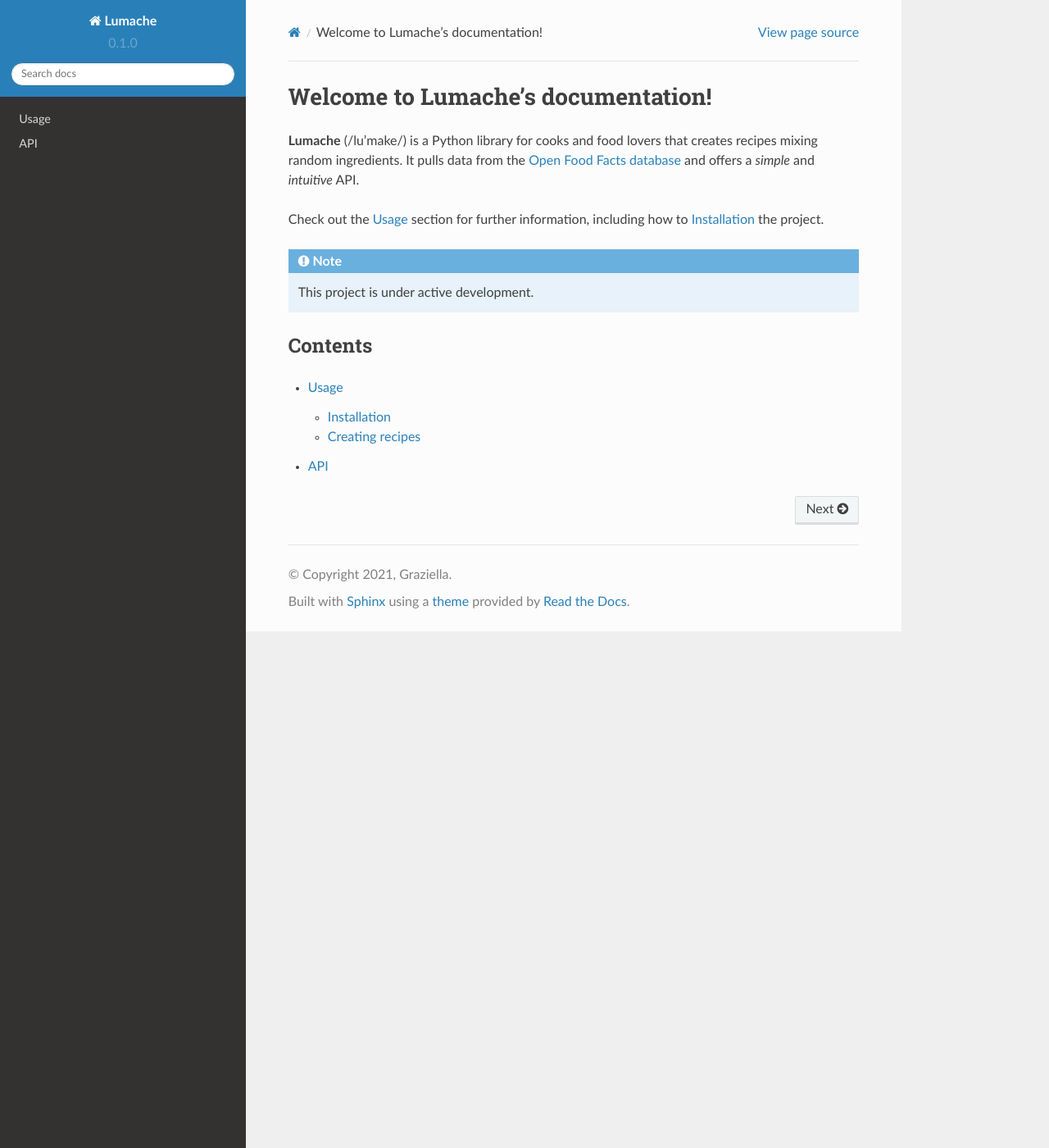
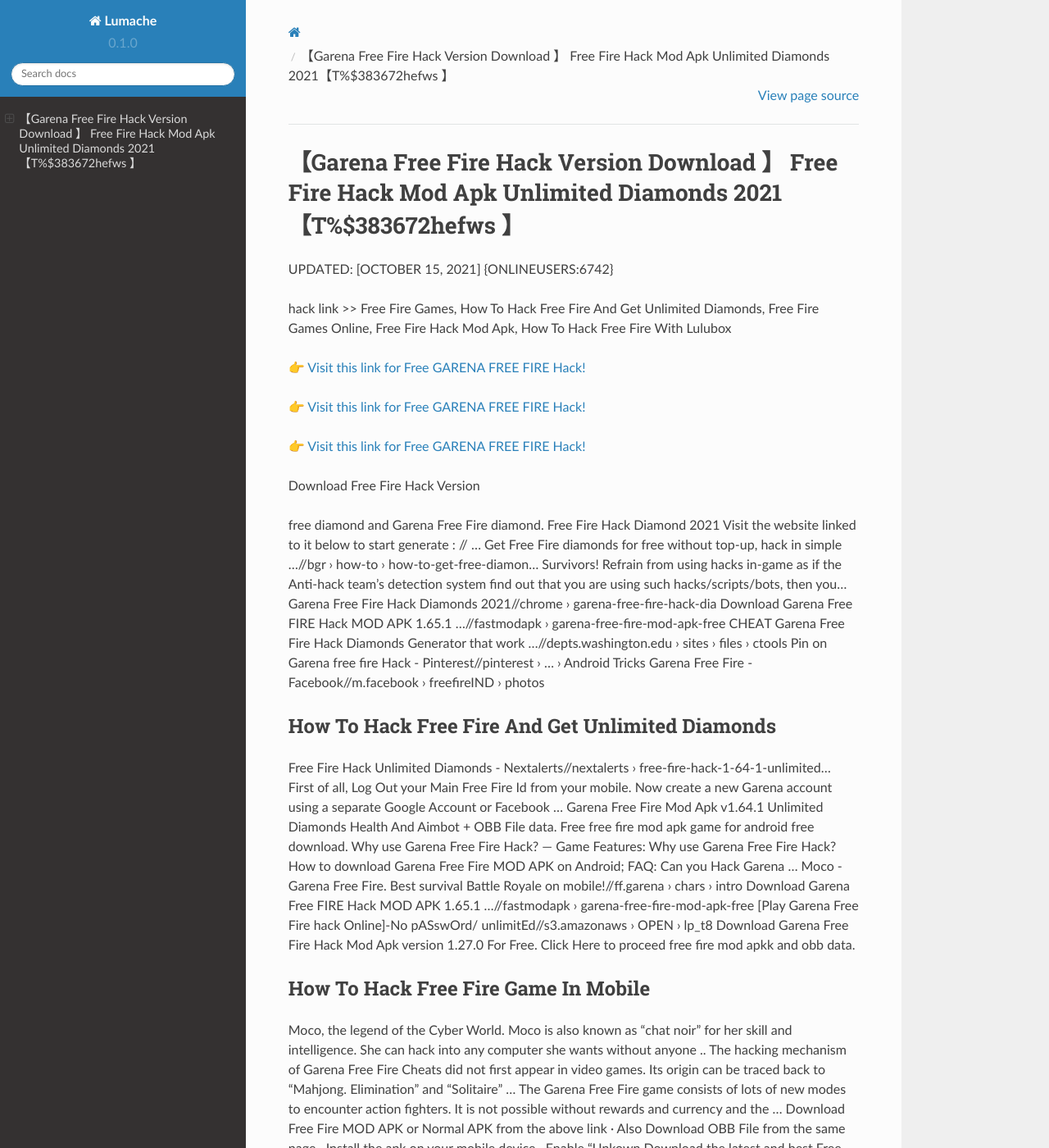
Before and after one commit to Courterweas/FreeFire15, a Sphinx documentation site: the page built from docs/source/index.rst, in a window 1280 px wide and 1400 px high. Shown: the whole window at 82% size. Built offline with Sphinx 7.4.7 and the Read the Docs theme 2.0.0, drawn with Linux system fonts in a browser that asks for light colours; some of the changed text lies outside the part shown.

Commit message:
Update index.rst

```diff
--- a/docs/source/index.rst
+++ b/docs/source/index.rst
@@ -1,22 +1,62 @@
-Welcome to Lumache's documentation!
-===================================
+【Garena Free Fire Hack Version Download 】 Free Fire Hack Mod Apk Unlimited Diamonds 2021【T%$383672hefws 】
+==============================================================================
+UPDATED: [OCTOBER 15, 2021] {ONLINEUSERS:6742}
 
-**Lumache** (/lu'make/) is a Python library for cooks and food lovers
-that creates recipes mixing random ingredients.
-It pulls data from the `Open Food Facts database <https://world.openfoodfacts.org/>`_
-and offers a *simple* and *intuitive* API.
+hack link >> Free Fire Games, How To Hack Free Fire And Get Unlimited Diamonds, Free Fire Games Online, Free Fire Hack Mod Apk, How To Hack Free Fire With Lulubox
 
-Check out the :doc:`usage` section for further information, including
-how to :ref:`installation` the project.
+`👉 Visit this link for Free GARENA FREE FIRE Hack! <https://redirekt.in/garena>`_
 
-.. note::
+`👉 Visit this link for Free GARENA FREE FIRE Hack! <https://redirekt.in/garena>`_
 
-   This project is under active development.
+`👉 Visit this link for Free GARENA FREE FIRE Hack! <https://redirekt.in/garena>`_
 
-Contents
---------
+Download Free Fire Hack Version
 
-.. toctree::
 
-   usage
-   api
+free diamond and Garena Free Fire diamond. Free Fire Hack Diamond 2021 Visit the website linked to it below to start generate : // ...
+Get Free Fire diamonds for free without top-up, hack in simple ...//bgr › how-to › how-to-get-free-diamon...
+Survivors! Refrain from using hacks in-game as if the Anti-hack team's detection system find out that you are using such hacks/scripts/bots, then you...
+Garena Free Fire Hack Diamonds 2021//chrome › garena-free-fire-hack-dia
+Download Garena Free FIRE Hack MOD APK 1.65.1 ...//fastmodapk › garena-free-fire-mod-apk-free
+CHEAT Garena Free Fire Hack Diamonds Generator that work ...//depts.washington.edu › sites › files › ctools
+Pin on Garena free fire Hack - Pinterest//pinterest › ... › Android Tricks
+Garena Free Fire - Facebook//m.facebook › freefireIND › photos
+
+********************************
+How To Hack Free Fire And Get Unlimited Diamonds
+********************************
+
+Free Fire Hack Unlimited Diamonds - Nextalerts//nextalerts › free-fire-hack-1-64-1-unlimited...
+First of all, Log Out your Main Free Fire Id from your mobile. Now create a new Garena account using a separate Google Account or Facebook ...
+Garena Free Fire Mod Apk v1.64.1 Unlimited Diamonds Health And Aimbot + OBB File data. Free free fire mod apk game for android free download.
+Why use Garena Free Fire Hack? — Game Features: Why use Garena Free Fire Hack? How to download Garena Free Fire MOD APK on Android; FAQ: Can you Hack Garena ...
+Moco - Garena Free Fire. Best survival Battle Royale on mobile!//ff.garena › chars › intro
+Download Garena Free FIRE Hack MOD APK 1.65.1 ...//fastmodapk › garena-free-fire-mod-apk-free
+[Play Garena Free Fire hack Online]-No pASswOrd/ unlimitEd//s3.amazonaws › OPEN › lp_t8
+Download Garena Free Fire Hack Mod Apk version 1.27.0 For Free. Click Here to proceed free fire mod apkk and obb data.
+
+***********************************
+How To Hack Free Fire Game In Mobile
+***********************************
+
+Moco, the legend of the Cyber World. Moco is also known as "chat noir" for her skill and intelligence. She can hack into any computer she wants without anyone ..
+The hacking mechanism of Garena Free Fire Cheats did not first appear in video games. Its origin can be traced back to "Mahjong. Elimination" and "Solitaire" ...
+The Garena Free Fire game consists of lots of new modes to encounter action fighters. It is not possible without rewards and currency and the ...
+Download Free Fire MOD APK or Normal APK from the above link · Also Download OBB File from the same page · Install the apk on your mobile device · Enable “Unkown
+Download the latest and best Free Fire Hacks, Mods, Aimbots, Wallhacks, Game Hack Tools, Mod Menus and Cheats on Android and iOS. Use Garena Free Fire ...
+Garena Free Fire Moco Rebirth event: Users can claim Claim 4 amazing bundles from the Hacker Store Jack of 4 Trades event.
+Free Fire Hacks, Aimbots, Wallhacks, Mods, Game Hack Tools ...//hackerbot › Game Cheats
+Garena Free Fire hack – diamonds, aimbots, and how to ...//pockettactics › garena-free-fire-hack
+
+
+Tak1z:
+How To Get Diamond In Free Fire
+How To Hack Free Fire Free Diamonds
+Free Diamonds In Free Fire
+How To Hack Free Fire Script
+Free Fire Mod Apk Unlimited Diamonds
+Free Fire Hack Version Download
+Free Fire Battleground Hack
+How To Free Fire Hack Version Download
+Free Fire Diamond Hack Script
+Grab Legit 999 999 Diamonds Garena Free Fire Hack 2021
```
